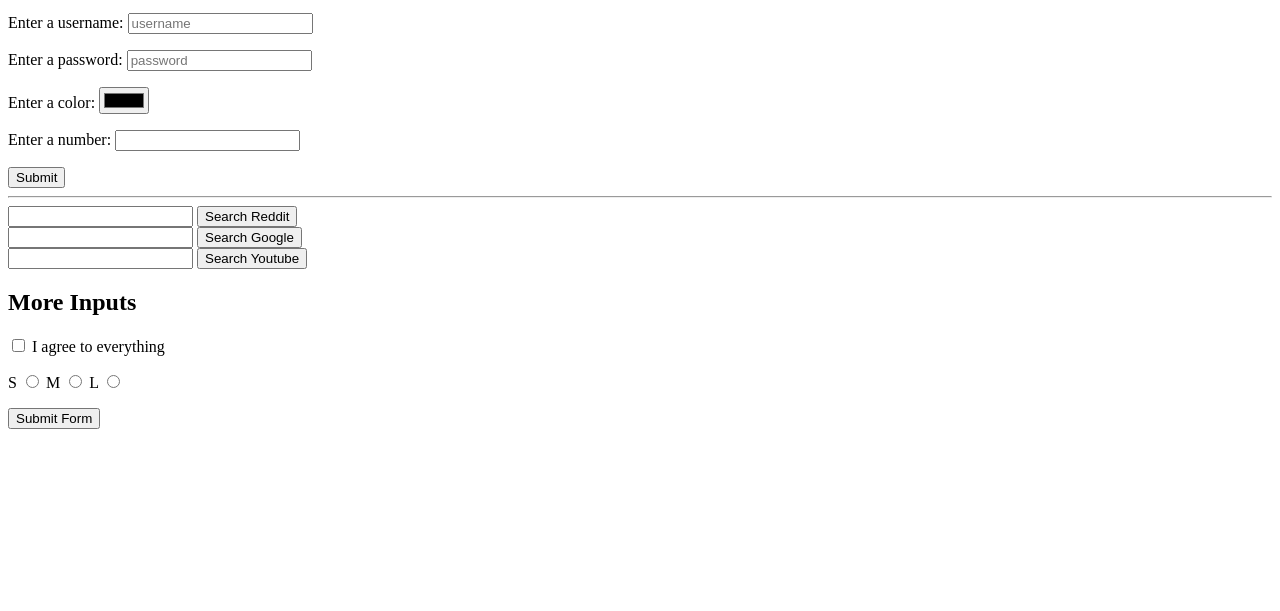
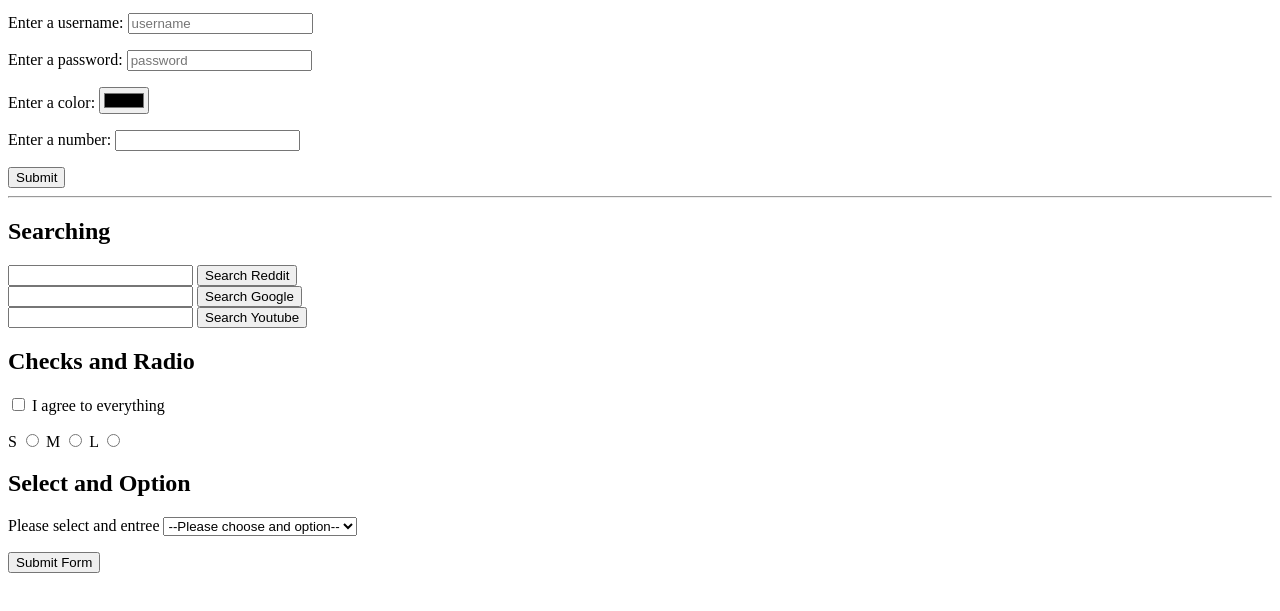
Before and after one commit to Taylorlcj/FrontEndPractice, a plain HTML site: page HTML/formsAndButtons.html in a window 1280 px wide. Shown: the part 125-736 px from the top of the page. Drawn offline with Linux system fonts and the light colour scheme.

Commit message:
searching

```diff
--- a/HTML/formsAndButtons.html
+++ b/HTML/formsAndButtons.html
@@ -41,6 +41,7 @@
       <button>Submit</button>
     </form>
     <hr />
+    <h2>Searching</h2>
     <!-- Searching on reddit -->
     <form action="https://www.reddit.com/search">
       <input type="text" name="q" />
@@ -56,7 +57,7 @@
       <input type="text" name="search_query" />
       <button>Search Youtube</button>
     </form>
-    <h2>More Inputs</h2>
+    <h2>Checks and Radio</h2>
     <!-- "checked" begins the button checked -->
     <!-- radio buttons must have same name -->
     <form action="/birds">
@@ -70,6 +71,16 @@
         <label for="l">L</label>
         <input type="radio" name="size" id="l" value="Large"/>
       </p>
+      <h2>Select and Option</h2>
+      <p>
+        <label for="meal">Please select and entree</label>
+        <select name="meal" id="meal">
+          <option value="">--Please choose and option--</option>
+          <option value="fish">Fish</option>
+          <option value="veg">Vegatarian</option>
+          <option value="chicken">Chicken</option>
+        </select>
+      </p>
       <button>Submit Form</button>
     </form>
   </body>
```
